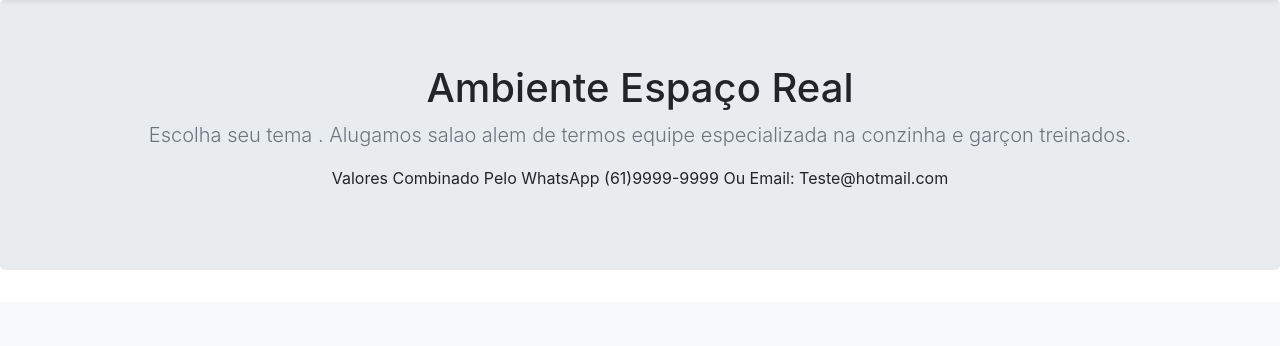
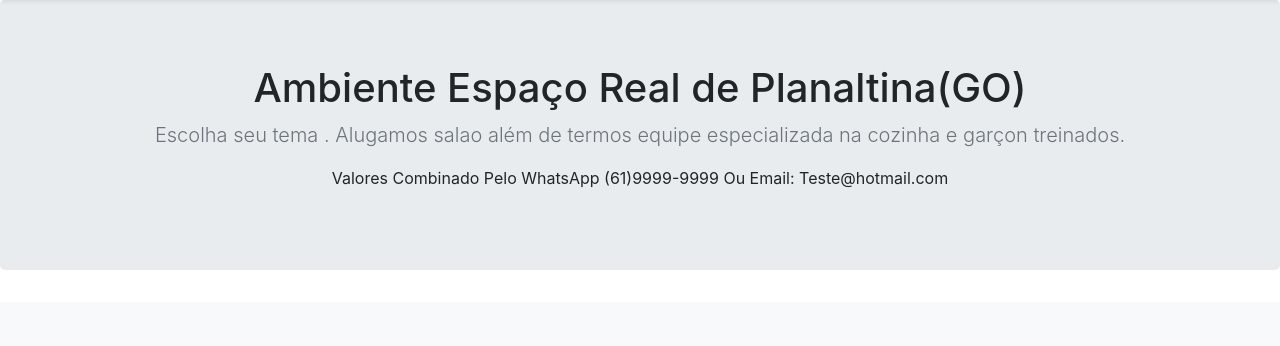
Before and after one commit to nandogt21/SITE_IBCM, a PHP site: page / in a window 1280 px wide. Shown: the part 56-402 px from the top of the page. Run offline with PHP 8.4, Linux system fonts and the light colour scheme.

Commit message:
Primeiro comit para o git .. SITE_LOGIN_CADASTRO

```diff
--- a/index.php
+++ b/index.php
@@ -70,8 +70,8 @@
       <section class="jumbotron text-center">
         <div class="container">
 
-          <h1 class="jumbotron-heading">Ambiente Espaço Real</h1>
-          <p class="lead text-muted">Escolha seu tema . Alugamos salao alem de termos equipe especializada na conzinha e garçon treinados.</p>
+          <h1 class="jumbotron-heading">Ambiente Espaço Real de Planaltina(GO)</h1>
+          <p class="lead text-muted">Escolha seu tema . Alugamos salao além de termos equipe especializada na cozinha e garçon treinados.</p>
           <p>Valores Combinado Pelo WhatsApp (61)9999-9999 Ou Email: Teste@hotmail.com</p>
 
         </div>
```
